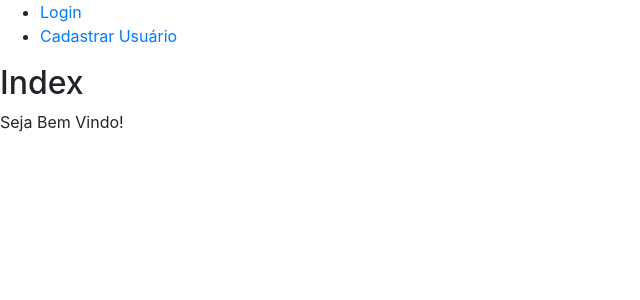
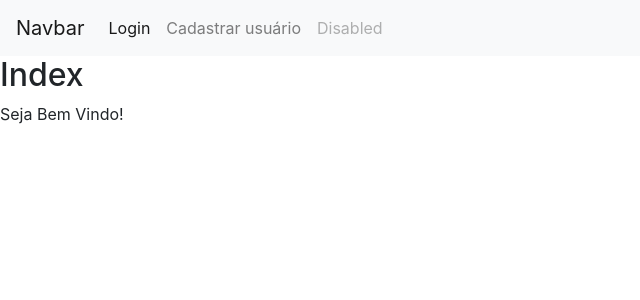
Before and after one commit to Tarrou501/Senai.Chamados.Solution, an ASP.NET MVC app: page / in a window 1280 px wide. Shown: the top 300 px of the page, without its empty margins (0-640 px from the left). Run offline with ASP.NET Core 8 and stand-ins for ASP.NET MVC 5, Linux system fonts and the light colour scheme; the project's own start-up code is not run, and a stand-in starts its controllers and pages; some libraries are stand-ins or nearby versions.

Commit message:
Conclusão do sprint 1

```diff
--- a/Senai.Chamados.Web/ViewModels/CadastrarUsuarioViewModel.cs
+++ b/Senai.Chamados.Web/ViewModels/CadastrarUsuarioViewModel.cs
@@ -3,6 +3,7 @@ using System.Collections.Generic;
 using System.ComponentModel.DataAnnotations;
 using System.Linq;
 using System.Web;
+using System.Web.Mvc;
 
 namespace Senai.Chamados.Web.ViewModels
 {
@@ -28,5 +29,10 @@ namespace Senai.Chamados.Web.ViewModels
         [DataType (DataType.Password)]
         public String Senha { get; set; }
 
+        // SelectList vai contem uma lista de dados para uso do Combobox
+        public SelectList Sexo { get; set; }
+
+        [Required(ErrorMessage = "Informe o sexo")]
+        public string SexoId { get; set; }
     }
 }
--- a/Senai.Chamados.Web/Views/Home/Index.cshtml
+++ b/Senai.Chamados.Web/Views/Home/Index.cshtml
@@ -7,3 +7,4 @@
 <h2>Index</h2>
 
 <p>@ViewBag.Mensagem</p>
+<p>@TempData["Autenticado"]</p>
--- a/Senai.Chamados.Web/Views/Shared/_LayoutPage.cshtml
+++ b/Senai.Chamados.Web/Views/Shared/_LayoutPage.cshtml
@@ -10,11 +10,27 @@
 </head>
 <body>
     <header>
-        <nav>
-            <ul>
-                <li><a href="~/Conta/Login">Login</a></li>
-                <li><a href="~/Conta/CadastrarUsuario">Cadastrar Usuário</a></li>
-            </ul>
+        <nav class="navbar navbar-expand-lg navbar-light bg-light">
+            <a class="navbar-brand" href="#">Navbar</a>
+            <button class="navbar-toggler" type="button" data-toggle="collapse" data-target="#navbarSupportedContent" aria-controls="navbarSupportedContent" aria-expanded="false" aria-label="Toggle navigation">
+                <span class="navbar-toggler-icon"></span>
+            </button>
+
+            <div class="collapse navbar-collapse" id="navbarSupportedContent">
+                <ul class="navbar-nav mr-auto">
+                    <li class="nav-item active">
+                        <a class="nav-link" href="~/Conta/Login">Login<span class="sr-only">(current)</span></a>
+                    </li>
+                    <li class="nav-item">
+                        <a class="nav-link" href="~/Conta/CadastrarUsuario">Cadastrar usuário</a>
+                    </li>
+
+                    <li class="nav-item">
+                        <a class="nav-link disabled" href="#">Disabled</a>
+                    </li>
+                </ul>
+
+            </div>
         </nav>
 
     </header>
```
Also changed, not shown: Senai.Chamados.Web/Controllers/ContaController.cs (+43 -7 lines), Senai.Chamados.Web/Views/Conta/CadastrarUsuario.cshtml (+17 -1 lines).
